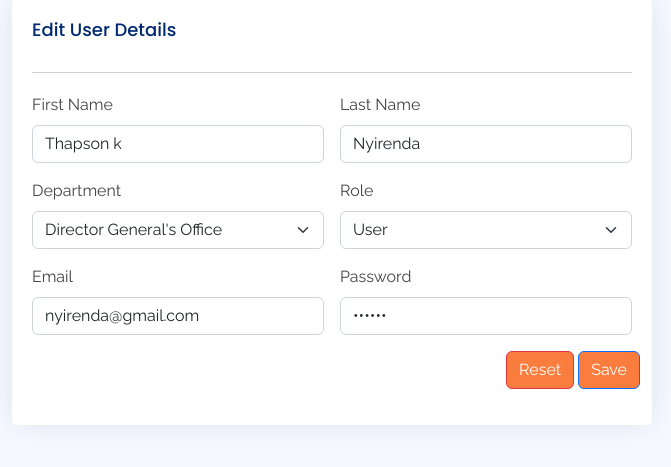
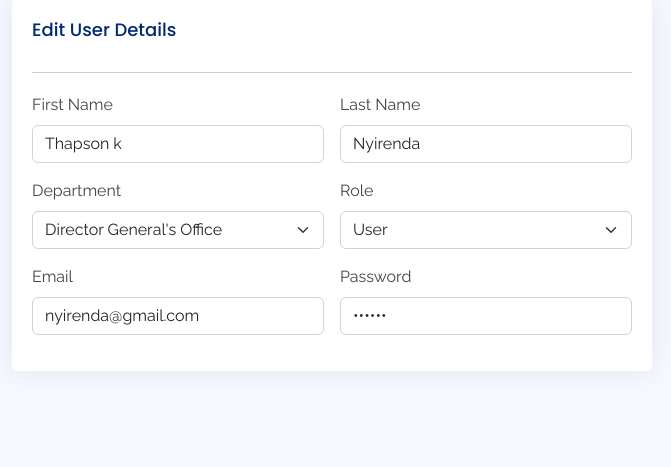
Before and after one commit to ThapsonKNyirenda/mbs_dms_new, a PHP site: page /admin/edit_user.php?doc_id=1 in a window 1280 px wide. Shown: the part 31-498 px from the top of the page, without its empty margins (308-979 px from the left). Run offline with PHP 8.4, Linux system fonts and the light colour scheme; the visitor is signed in with stand-in values (Sample User, id 1); data comes from the database, SQL or seed files in the repository; style sheets or scripts are compiled from the project's sources.

Commit message:
i have added some files

```diff
--- a/admin/edit_user.php
+++ b/admin/edit_user.php
@@ -64,9 +64,18 @@
   <!-- Template Main CSS File -->
   <link href="assets/css/style.css" rel="stylesheet">
 
+  <style>
+    @media (max-width: 600px) {
+    .card {
+        width: 90%;
+    }
+}
+
+  </style>
+
 </head>
 <body>
-    <div class="card" style="width:50%; margin:auto; margin-top: 30px;">
+    <div class="card" style="width:50%; margin:auto; margin-top: 30px;" id="card">
             <div class="card-body">
               <h5 class="card-title">Edit User Details</h5>
               <hr style="margin-bottom:20px;">
@@ -113,68 +122,6 @@
                                 <label class="form-label required">Password</label>
                                 <input type="password" class="form-control" name="password" value="<?php echo $password; ?>" required>
                             </div>
-                            <!-- <div class="mb-3">
-                                <label class="form-label required">Type ypur message here</label>
-                                <textarea class="form-control"></textarea>
-                            </div> -->
-                            <div class="modal-footer">
-
-                                <button type="reset" class="btn btn-danger">Reset</button><span>&nbsp;</span>
-                                <button type="submit" class="btn btn-primary" name="submit">Save</button>
-                            </div>
-                        </form>
-
-              <!-- Multi Columns Form -->
-              <!-- <form class="row g-3">
-                <div class="col-md-12">
-                  <label for="inputName5" class="form-label">Your Name</label>
-                  <input type="text" class="form-control" id="inputName5">
-                </div>
-                <div class="col-md-6">
-                  <label for="inputEmail5" class="form-label">Email</label>
-                  <input type="email" class="form-control" id="inputEmail5">
-                </div>
-                <div class="col-md-6">
-                  <label for="inputPassword5" class="form-label">Password</label>
-                  <input type="password" class="form-control" id="inputPassword5">
-                </div>
-                <div class="col-12">
-                  <label for="inputAddress5" class="form-label">Address</label>
-                  <input type="text" class="form-control" id="inputAddres5s" placeholder="1234 Main St">
-                </div>
-                <div class="col-12">
-                  <label for="inputAddress2" class="form-label">Address 2</label>
-                  <input type="text" class="form-control" id="inputAddress2" placeholder="Apartment, studio, or floor">
-                </div>
-                <div class="col-md-6">
-                  <label for="inputCity" class="form-label">City</label>
-                  <input type="text" class="form-control" id="inputCity">
-                </div>
-                <div class="col-md-4">
-                  <label for="inputState" class="form-label">State</label>
-                  <select id="inputState" class="form-select">
-                    <option selected>Choose...</option>
-                    <option>...</option>
-                  </select>
-                </div>
-                <div class="col-md-2">
-                  <label for="inputZip" class="form-label">Zip</label>
-                  <input type="text" class="form-control" id="inputZip">
-                </div>
-                <div class="col-12">
-                  <div class="form-check">
-                    <input class="form-check-input" type="checkbox" id="gridCheck">
-                    <label class="form-check-label" for="gridCheck">
-                      Check me out
-                    </label>
-                  </div>
-                </div>
-                <div class="text-center">
-                  <button type="submit" class="btn btn-primary">Submit</button>
-                  <button type="reset" class="btn btn-secondary">Reset</button>
-                </div>
-              </form> -->
-              <!-- End Multi Columns Form -->
 
             </div>
         </div>
```
Also changed, not shown: admin/usermanagement.php (+6 -5 lines).
